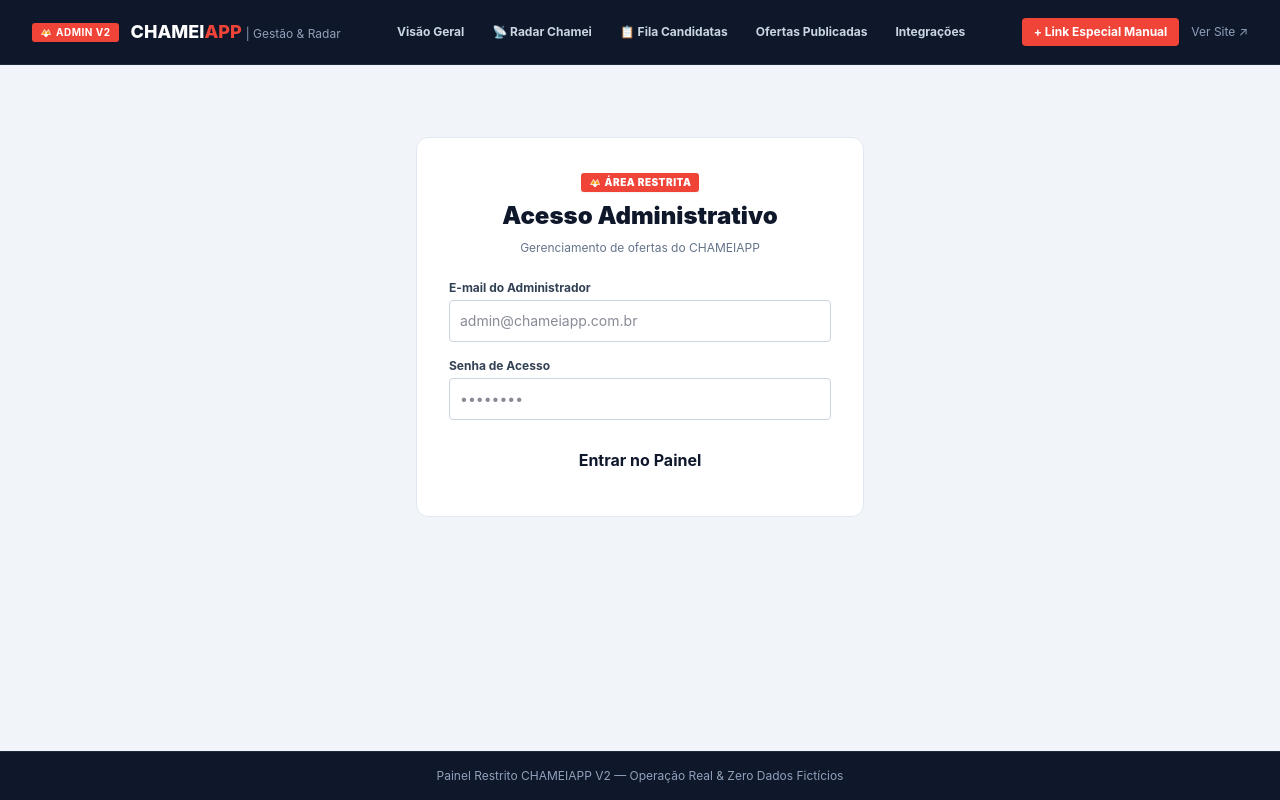
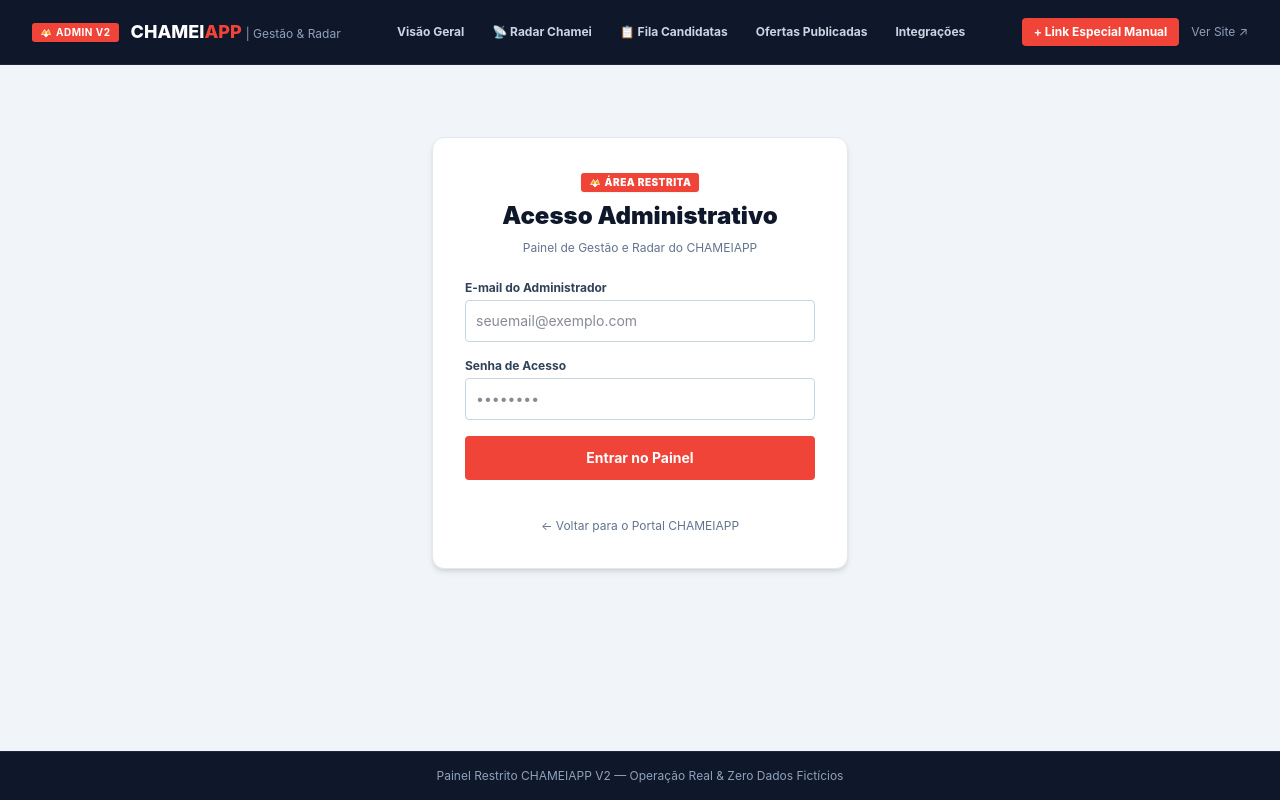
Before and after one commit to Helgonhc/chameiappadm, a Next.js app: page /admin/login in a window 1280 px wide. Built offline with nearby package versions, Linux system fonts and the light colour scheme; no server answers.

Commit message:
feat: conectar autenticacao real do Supabase ao login admin V2

```diff
--- a/app/admin/login/page.tsx
+++ b/app/admin/login/page.tsx
@@ -1,7 +1,8 @@
 'use client';
 
 import React, { useState } from 'react';
-import { useRouter } from 'next/navigation';
+import { useRouter, useSearchParams } from 'next/navigation';
+import { createBrowserClient } from '@supabase/ssr';
 import { SITE_CONFIG } from '../../../lib/config/site.config';
 import { ChameiMarker } from '../../../components/ui/ChameiMarker';
 
@@ -11,36 +12,94 @@ export default function AdminLoginPage() {
   const [error, setError] = useState('');
   const [isLoading, setIsLoading] = useState(false);
   const router = useRouter();
+  const searchParams = useSearchParams();
 
-  const handleLogin = (e: React.FormEvent) => {
+  const redirectUrl = searchParams.get('redirect') || '/admin/dashboard';
+  const paramError = searchParams.get('error');
+
+  const supabaseUrl = process.env.NEXT_PUBLIC_SUPABASE_URL || '';
+  const supabaseAnonKey = process.env.NEXT_PUBLIC_SUPABASE_ANON_KEY || '';
+
+  const handleLogin = async (e: React.FormEvent) => {
     e.preventDefault();
     setError('');
 
     if (!email || !password) {
-      setError('Preencha todos os campos.');
+      setError('Preencha e-mail e senha.');
       return;
     }
 
     setIsLoading(true);
 
-    setTimeout(() => {
+    try {
+      if (!supabaseUrl || !supabaseAnonKey) {
+        // Modo fallback em dev se Supabase não estiver configurado
+        if (process.env.NODE_ENV !== 'production') {
+          router.push(redirectUrl);
+          return;
+        }
+        setError('Supabase não está configurado neste ambiente.');
+        setIsLoading(false);
+        return;
+      }
+
+      const supabase = createBrowserClient(supabaseUrl, supabaseAnonKey);
+
+      const { data, error: authError } = await supabase.auth.signInWithPassword({
+        email,
+        password,
+      });
+
+      if (authError || !data.user) {
+        setError(authError?.message || 'E-mail ou senha inválidos.');
+        setIsLoading(false);
+        return;
+      }
+
+      // Verificar se é admin no app_metadata, user_metadata ou na tabela profiles
+      const role = data.user.app_metadata?.role || data.user.user_metadata?.role;
+
+      if (role !== 'admin') {
+        const { data: profile } = await supabase
+          .from('profiles')
+          .select('role')
+          .eq('id', data.user.id)
+          .single();
+
+        if (!profile || profile.role !== 'admin') {
+          setError('Acesso negado: Este usuário não possui privilégios de Administrador.');
+          setIsLoading(false);
+          return;
+        }
+      }
+
+      // Redirecionar para o painel admin
+      router.push(redirectUrl);
+      router.refresh();
+    } catch (err: any) {
+      setError(err?.message || 'Ocorreu um erro ao realizar o login.');
       setIsLoading(false);
-      router.push('/admin/dashboard');
-    }, 800);
+    }
   };
 
   return (
-    <div className="max-w-md mx-auto py-12">
-      <div className="bg-white p-8 rounded-xl border border-neutral-200 shadow-card space-y-6">
+    <div className="max-w-md mx-auto py-12 px-4">
+      <div className="bg-white p-8 rounded-xl border border-slate-200 shadow-md space-y-6">
         <div className="text-center space-y-2">
           <ChameiMarker size="sm" label="ÁREA RESTRITA" className="mx-auto" />
-          <h1 className="text-2xl font-black text-neutral-900">
+          <h1 className="text-2xl font-black text-slate-900">
             Acesso Administrativo
           </h1>
-          <p className="text-xs text-neutral-500">
-            Gerenciamento de ofertas do {SITE_CONFIG.name}
+          <p className="text-xs text-slate-500">
+            Painel de Gestão e Radar do {SITE_CONFIG.name}
           </p>
         </div>
+
+        {paramError === 'acesso-negado-sem-permissao' && !error && (
+          <div className="bg-amber-50 text-amber-800 p-3 rounded text-xs font-semibold border border-amber-200">
+            Sua conta precisa de permissão de Administrador para acessar esta área.
+          </div>
+        )}
 
         {error && (
           <div className="bg-red-50 text-red-700 p-3 rounded text-xs font-semibold border border-red-200">
@@ -50,21 +109,21 @@ export default function AdminLoginPage() {
 
         <form onSubmit={handleLogin} className="space-y-4">
           <div>
-            <label className="block text-xs font-bold text-neutral-700 mb-1">
+            <label className="block text-xs font-bold text-slate-700 mb-1">
               E-mail do Administrador
             </label>
             <input
               type="email"
               value={email}
               onChange={(e) => setEmail(e.target.value)}
-              placeholder="admin@chameiapp.com.br"
-              className="w-full border border-neutral-300 rounded p-2.5 text-sm focus:ring-2 focus:ring-[var(--color-brand-primary-700)] focus:outline-none"
+              placeholder="seuemail@exemplo.com"
+              className="w-full border border-slate-300 rounded p-2.5 text-sm text-slate-900 focus:ring-2 focus:ring-[var(--color-signal-primary)] focus:outline-none"
               required
             />
           </div>
 
           <div>
-            <label className="block text-xs font-bold text-neutral-700 mb-1">
+            <label className="block text-xs font-bold text-slate-700 mb-1">
               Senha de Acesso
             </label>
             <input
@@ -72,7 +131,7 @@ export default function AdminLoginPage() {
               value={password}
               onChange={(e) => setPassword(e.target.value)}
               placeholder="••••••••"
-              className="w-full border border-neutral-300 rounded p-2.5 text-sm focus:ring-2 focus:ring-[var(--color-brand-primary-700)] focus:outline-none"
+              className="w-full border border-slate-300 rounded p-2.5 text-sm text-slate-900 focus:ring-2 focus:ring-[var(--color-signal-primary)] focus:outline-none"
               required
             />
           </div>
@@ -80,11 +139,20 @@ export default function AdminLoginPage() {
           <button
             type="submit"
             disabled={isLoading}
-            className="btn-chamei-primary w-full text-center justify-center font-bold py-3"
+            className="w-full bg-[var(--color-signal-primary)] hover:bg-[var(--color-signal-hover)] text-white font-bold py-3 px-4 rounded transition-colors text-sm disabled:opacity-50 cursor-pointer"
           >
             {isLoading ? 'Autenticando...' : 'Entrar no Painel'}
           </button>
         </form>
+
+        <div className="text-center pt-2">
+          <a
+            href="/"
+            className="text-xs text-slate-500 hover:text-slate-800 transition-colors"
+          >
+            ← Voltar para o Portal CHAMEIAPP
+          </a>
+        </div>
       </div>
     </div>
   );
```
